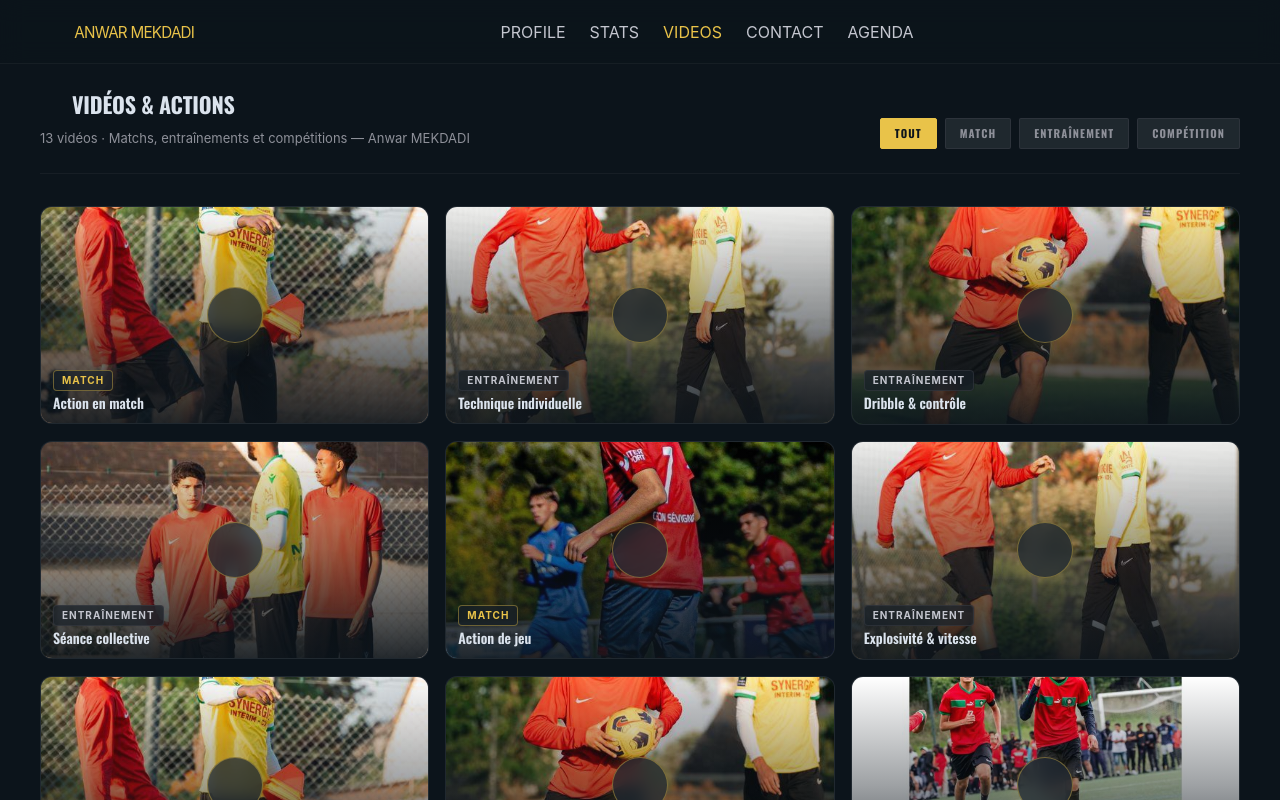
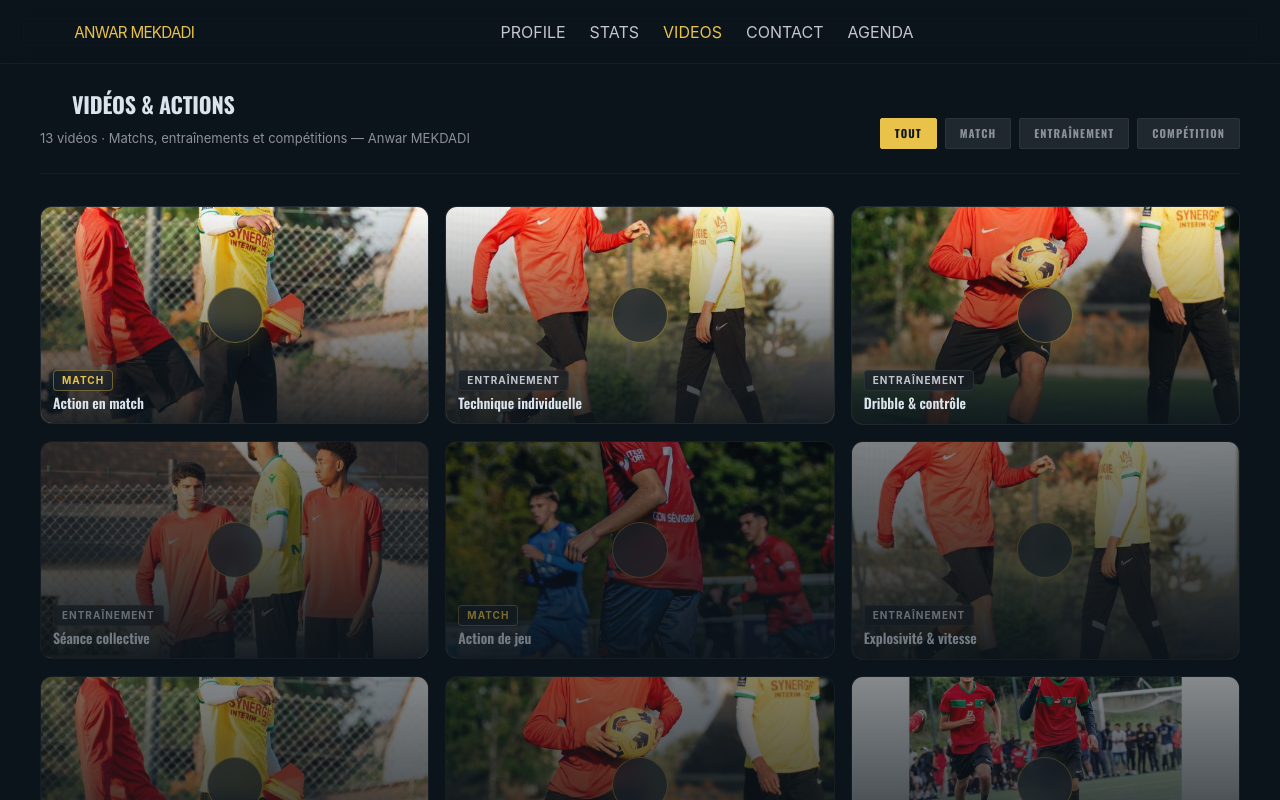
Before and after one commit to Rennes2025/talent-scout-, a Next.js app: page /videos in a window 1280 px wide. Shown: the top 800 px of the page. Built offline with nearby package versions, Linux system fonts and the light colour scheme.

Commit message:
feat: switch video player to YouTube embed for first 3 videos

```diff
--- a/src/app/videos/page.tsx
+++ b/src/app/videos/page.tsx
@@ -3,19 +3,19 @@
 import { useState } from "react";
 
 const videos = [
-  { id: 1,  src: "/videos/video-01.mp4",  tag: "MATCH",        label: "Action en match",          cover: "/player-action-1.jpg" },
-  { id: 2,  src: "/videos/video-02.mp4",  tag: "ENTRAÎNEMENT", label: "Technique individuelle",    cover: "/player-training-dribble.jpg" },
-  { id: 3,  src: "/videos/video-03.mp4",  tag: "ENTRAÎNEMENT", label: "Dribble & contrôle",        cover: "/player-training-ball.jpg" },
-  { id: 4,  src: "/videos/video-04.mp4",  tag: "ENTRAÎNEMENT", label: "Séance collective",         cover: "/player-training-team.jpg" },
-  { id: 5,  src: "/videos/video-05.mp4",  tag: "MATCH",        label: "Action de jeu",             cover: "/player-action-2.jpg" },
-  { id: 6,  src: "/videos/video-06.mp4",  tag: "ENTRAÎNEMENT", label: "Explosivité & vitesse",     cover: "/player-training-dribble.jpg" },
-  { id: 7,  src: "/videos/video-07.mp4",  tag: "MATCH",        label: "Prise de balle",            cover: "/player-action-1.jpg" },
-  { id: 8,  src: "/videos/video-08.mp4",  tag: "ENTRAÎNEMENT", label: "Passes & vision",           cover: "/player-training-ball.jpg" },
-  { id: 9,  src: "/videos/video-09.mp4",  tag: "COMPÉTITION",  label: "CAN Rennes U15",            cover: "/player-can-rennes.jpg" },
-  { id: 10, src: "/videos/video-10.mp4",  tag: "MATCH",        label: "Tournoi mai 2026",          cover: "/player-tournament-may.jpg" },
-  { id: 11, src: "/videos/video-11.mp4",  tag: "MATCH",        label: "Match mai 2026 — Phase 1",  cover: "/player-match-may.jpg" },
-  { id: 12, src: "/videos/video-12.mp4",  tag: "MATCH",        label: "Match mai 2026 — Phase 2",  cover: "/player-bench.jpg" },
-  { id: 13, src: "/videos/video-13.mp4",  tag: "ENTRAÎNEMENT", label: "Préparation physique",      cover: "/player-training-team.jpg" },
+  { id: 1,  youtubeId: "sp3M9LrNopQ",  tag: "MATCH",        label: "Action en match",          cover: "/player-action-1.jpg" },
+  { id: 2,  youtubeId: "ZoOkjwm7w9I",  tag: "ENTRAÎNEMENT", label: "Technique individuelle",    cover: "/player-training-dribble.jpg" },
+  { id: 3,  youtubeId: "UlT45iZTPHc",  tag: "ENTRAÎNEMENT", label: "Dribble & contrôle",        cover: "/player-training-ball.jpg" },
+  { id: 4,  youtubeId: "",             tag: "ENTRAÎNEMENT", label: "Séance collective",         cover: "/player-training-team.jpg" },
+  { id: 5,  youtubeId: "",             tag: "MATCH",        label: "Action de jeu",             cover: "/player-action-2.jpg" },
+  { id: 6,  youtubeId: "",             tag: "ENTRAÎNEMENT", label: "Explosivité & vitesse",     cover: "/player-training-dribble.jpg" },
+  { id: 7,  youtubeId: "",             tag: "MATCH",        label: "Prise de balle",            cover: "/player-action-1.jpg" },
+  { id: 8,  youtubeId: "",             tag: "ENTRAÎNEMENT", label: "Passes & vision",           cover: "/player-training-ball.jpg" },
+  { id: 9,  youtubeId: "",             tag: "COMPÉTITION",  label: "CAN Rennes U15",            cover: "/player-can-rennes.jpg" },
+  { id: 10, youtubeId: "",             tag: "MATCH",        label: "Tournoi mai 2026",          cover: "/player-tournament-may.jpg" },
+  { id: 11, youtubeId: "",             tag: "MATCH",        label: "Match mai 2026 — Phase 1",  cover: "/player-match-may.jpg" },
+  { id: 12, youtubeId: "",             tag: "MATCH",        label: "Match mai 2026 — Phase 2",  cover: "/player-bench.jpg" },
+  { id: 13, youtubeId: "",             tag: "ENTRAÎNEMENT", label: "Préparation physique",      cover: "/player-training-team.jpg" },
 ];
 
 const tagColor: Record<string, string> = {
@@ -29,6 +29,10 @@ const filterOptions = ["TOUT", "MATCH", "ENTRAÎNEMENT", "COMPÉTITION"];
 export default function VideosPage() {
   const [activeFilter, setActiveFilter] = useState("TOUT");
   const [playing, setPlaying] = useState<(typeof videos)[0] | null>(null);
+
+  const handlePlay = (video: (typeof videos)[0]) => {
+    if (video.youtubeId) setPlaying(video);
+  };
 
   const filtered = videos.filter(
     (v) => activeFilter === "TOUT" || v.tag === activeFilter
@@ -81,8 +85,8 @@ export default function VideosPage() {
           {filtered.map((video) => (
             <article
               key={video.id}
-              onClick={() => setPlaying(video)}
-              className="group relative rounded-xl overflow-hidden cursor-pointer"
+              onClick={() => handlePlay(video)}
+              className={`group relative rounded-xl overflow-hidden ${video.youtubeId ? "cursor-pointer" : "cursor-not-allowed opacity-50"}`}
               style={{
                 aspectRatio: "16/9",
                 background: "#182028",
@@ -178,15 +182,15 @@ export default function VideosPage() {
               </button>
             </div>
 
-            {/* Player */}
-            <video
-              src={playing.src}
-              controls
-              autoPlay
-              playsInline
-              className="w-full"
-              style={{ background: "#0c141b", maxHeight: "70vh" }}
-            />
+            {/* Player YouTube */}
+            <div style={{ position: "relative", paddingBottom: "56.25%", background: "#0c141b" }}>
+              <iframe
+                src={`https://www.youtube.com/embed/${playing.youtubeId}?autoplay=1&rel=0`}
+                allow="accelerometer; autoplay; clipboard-write; encrypted-media; gyroscope; picture-in-picture"
+                allowFullScreen
+                style={{ position: "absolute", inset: 0, width: "100%", height: "100%", border: "none" }}
+              />
+            </div>
           </div>
         </div>
       )}
```
